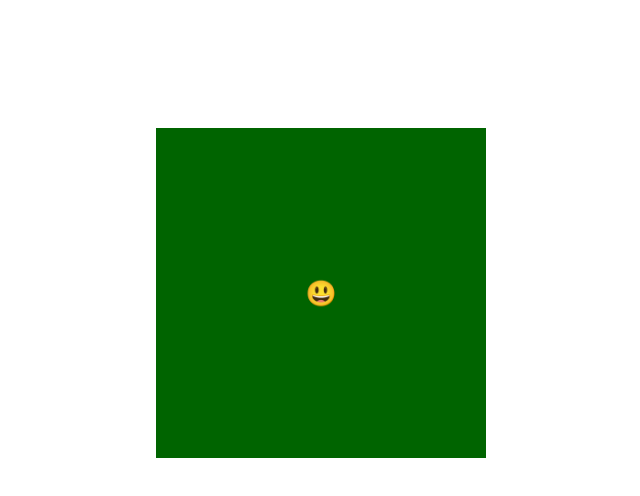
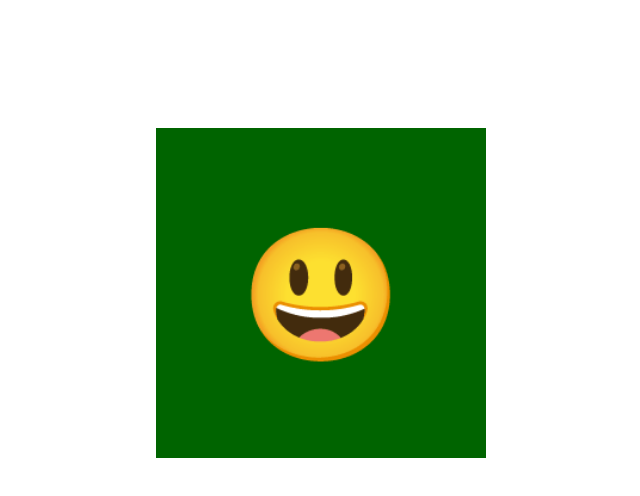
Before and after one commit to KateDK/onkeyup, a React (Create React App) app: page / in a window 1280 px wide. Shown: the top 496 px of the page, without its empty margins (319-959 px from the left). Built offline with nearby package versions, Linux system fonts and the light colour scheme.

Commit message:
Add css for .new

```diff
--- a/src/WisdomSquare.css
+++ b/src/WisdomSquare.css
@@ -11,3 +11,7 @@
   padding: 15px;
   color: azure;
 }
+
+.new {
+  font-size: 130px;
+}
```
